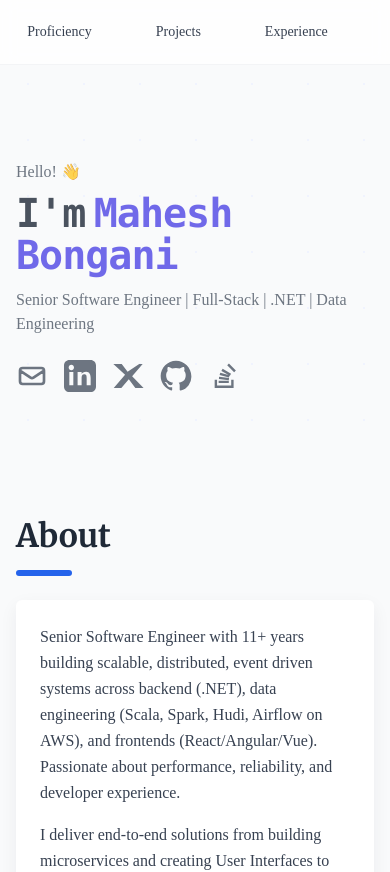
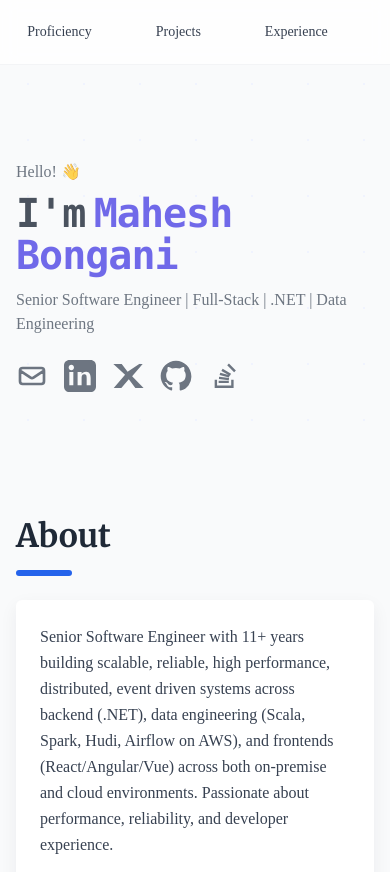
Before and after one commit to MaheshB0ngani/portfolio, a React (Vite) app: page / in a window 390 px wide. Shown: the top 872 px of the page. Built offline with nearby package versions, Linux system fonts and the light colour scheme; the HTML template or start-up script is replaced by a standard one.

Commit message:
Content improvement

```diff
--- a/src/components/Projects.jsx
+++ b/src/components/Projects.jsx
@@ -3,7 +3,7 @@ import React from 'react'
 export default function Projects({ projects }) {
   return (
     <section className="mb-8">
-      <div className="grid gap-6 md:grid-cols-2">
+      <div className="grid gap-6 md:grid-cols-1 xlg:grid-cols-2">
         {projects.map((p, i) => (
           <div key={i} className="group bg-white rounded-md card-shadow card-interactive overflow-hidden flex relative" href="#" aria-label={p.title}>
             {/* <div className="w-40 h-28 flex-shrink-0 overflow-hidden">
@@ -11,7 +11,7 @@ export default function Projects({ projects }) {
             </div> */}
             <div className="p-6 flex-1">
               <h3 className="text-lg font-semibold">{p.title}</h3>
-              <p className="text-sm text-gray-700 mt-2">{p.description}</p>
+              <pre className="text-sm text-gray-700 mt-2"  style={{ textWrap: 'auto' }}>{p.description}</pre>
               {(p.tags?.length || p.links?.source || p.links?.demo) && (
                 <div className="mt-4 flex items-center flex-wrap gap-2 text-xs">
                   {p.tags?.map((t, idx) => (
--- a/src/components/Skills.jsx
+++ b/src/components/Skills.jsx
@@ -24,7 +24,7 @@ export default function Skills({ skills = {} }) {
   return (
     <section className="mb-8">
       <div className="bg-white p-6 rounded-md card-shadow">
-        <div className="grid grid-cols-1 md:grid-cols-2 gap-6">
+        <div className="grid grid-cols-1 xlg:grid-cols-2 gap-6">
           <SkillsIconList title="Primary" items={skills.primary ?? []} />
           <SkillsIconList title="Frontend" items={skills.frontend ?? []} />
           <SkillsIconList title="Databases" items={skills.databases ?? []} />
--- a/src/data/resume.js
+++ b/src/data/resume.js
@@ -3,7 +3,7 @@ const resume = {
   title: 'Senior Software Engineer | Full-Stack | .NET | Data Engineering',
   contact: {
     phone: '+1-470-662-xxxx',
-    email: 'mahesh.bongani1@gmail.com',
+    email: 'mahesh.bongani1+portfolio@gmail.com',
   },
   socials: {
     linkedin: 'https://www.linkedin.com/in/mahesh-bongani/',
@@ -12,7 +12,7 @@ const resume = {
     stackoverflow: 'https://stackoverflow.com/users/6160525/mahesh-bongani',
   },
   summary:
-    'Senior Software Engineer with 11+ years building scalable, distributed, event driven systems across backend (.NET), data engineering (Scala, Spark, Hudi, Airflow on AWS), and frontends (React/Angular/Vue). Passionate about performance, reliability, and developer experience.',
+    'Senior Software Engineer with 11+ years building scalable, reliable, high performance, distributed, event driven systems across backend (.NET), data engineering (Scala, Spark, Hudi, Airflow on AWS), and frontends (React/Angular/Vue) across both on-premise and cloud environments. Passionate about performance, reliability, and developer experience.',
   profile:
     'I deliver end-to-end solutions from building microservices and creating User Interfaces to data pipelines and cloud infrastructure, leading POCs, mentoring teams, and driving architecture decisions for high-impact projects.',
   skills: {
@@ -61,9 +61,14 @@ const resume = {
       period: 'April 2019 - Present',
       role: 'Senior Software Engineer',
       bullets: [
-        'Developed scalable microservices using .NET Core, Scala, Kafka, MongoDB, and Redis for real-time reward decisioning.',
-        'Built data pipelines processing 10M+ financial transactions daily; optimized Spark pipelines to improve performance by 40% and reduce costs.',
-        'Implemented infrastructure-as-code with Terraform and Kubernetes; improved deployment efficiency and scalability.'
+        'Developed scalable microservices using .NET Core, Scala, Java,  Kafka, MongoDB, and Redis, enabling real-time reward decisioning and high availability.',
+        'Delivered full-stack features integrating Vue/React frontends with GraphQL and REST APIs for internal platforms.',
+        'Led design and development of backend services and data pipelines processing 10M+ financial transactions daily, achieving end-to-end transaction ingestion to reward generation within 5 hours.',
+        'Designed and optimized Apache Spark pipelines on AWS EMR and Glue, improving performance by 40% and reducing cloud costs by $8K/month.',
+        'Implemented cost-optimized infrastructure-as-code using Terraform, Kubernetes, and AWS, improving deployment efficiency and scalability.',
+        'Mentored junior engineers, led technical design sessions, and conducted POCs to validate architectural approaches and tools.',
+        'Partnered with product owners to translate business needs into technical user stories, identify requirement gaps, and define implementation strategies.',
+        'Contributed to core architecture, module scaffolding, and “happy path” flows to accelerate onboarding and delivery for new projects.'
       ]
     },
     {
@@ -78,49 +83,58 @@ const resume = {
   ],
   projects: [
     {
-      title: 'Core Data Platform & Rewards Management System',
+      title: '» Core Data Platform & Rewards Management System',
       description:
         'Data pipelines and processes that import, clean, and process transactional data to generate rewards and reports. Technologies: Scala, Spark, Apache Hudi, Airflow, EMR, Glue.',
       links: { source: '', demo: '' },
       tags: ['Scala', 'Spark', 'Hudi', 'Airflow', 'AWS']
     },
     {
-      title: 'Purchase Graph & Merchant Location Cleaning',
+        title: '» Measurement (Partner Services):',
+        description:
+          'Partner services enable the system to create and manage cookies and tags installed on Advertisers and banks sites, tracking conversions, and facilitating audience generation and reporting. \nIt also supports and manages third-party tags from other ad ecosystem organizations.This system is a purely microservices-oriented, event-driven architecture deployed on AWS Cloud and Kubernetes Clusters.',
+        links: { source: '', demo: '' },
+        tags: ['.NET Core', 'Web APIs', 'Kafka', 'Redis', 'MongoDB', 'GraphQL', 'Vue.js']
+    },
+    {
+      title: '» Purchase Graph & Merchant Location Cleaning',
       description:
         'Knowledge graph of categories, merchants and locations to clean and match transactions to store locations; improves accuracy of advertiser matching.',
       links: { source: '', demo: '' },
-      tags: ['Graph', 'ETL', 'Data Quality']
+      tags: ['.NET Core', 'Kafka', 'Redis', 'ElasticSearch', 'ETL', 'Web APIs']
+    },
+    {
+        title: '» IQSmarts (IntelliQuick delivery, A logistics company)',
+        description:
+        'IQSmarts system allows customers to place orders through different integration modes, which include ordering through a website as an individual single order or bulk orders as file uploads, API, or an FTP mode via JSON, XML, and CSV contract. Delivered cron-based schedulers to fetch data from external vendors’ API or FTP locations. Created user management and alerts & notification modules using C#, Angular, and SQL Server. Responsibilities: Writing business logic, unit and integration tests, and handling internal code reviews. Involved in the design and development of new requirements. Handled communication with clients and provided round-the-clock support.',
+        links: { source: '', demo: '' },
+        tags: ['C#.NET', 'Web APIs', 'Angular', 'SQL Server', 'Windows Services', 'Redis']
+    },
+    {
+        title: '» Healthcare Products: CRUX & HCSC',
+        description:
+        'HCSC is a health insurance company in the United States and is the licensee of the Blue Cross Blue Shield (BCBS) Association of 5 states (IL, NM, TX, MT, OK). It offers various health and life insurance products. \n\nCrux is also a HealthCare suite, which we developed in-house from scratch. This product offers real-time integration of various enrollment channels and facilitates cost-effective execution of health plan operations. There are several modules developed in CRUX; below are a few of them.  \n\nI worked on multiple modules like Enrollment Processor, Rules Engine, Member Services, and Financial Transactions for billing. The Enrollment processor handles the saving of application data in the DBS related to the Enrollment and Membership modules. Rules Engine is a service where the application is validated with configurable rules for further processing. These can be categorized, customized, and turned off with configurations from the UI.',
+        links: { source: '', demo: '' },
+        tags: ['C#.NET', 'Web APIs', 'React', 'SQL Server', 'Windows Services', 'Redis']
     }
   ],
   education: {
-    degree: 'B.Tech in Computer Science Engineering',
+    degree: 'Bachelors degree in Computer Science Engineering',
     school: 'Gokaraju Rangaraju Institute of Engineering and Technology (GRIET), JNTU-H',
     years: '2010 - 2014'
   },
   whatIDo: {
     title: 'What I do',
     subtitle: 'A full stack developer who wants to explore every tech stack',
-    // Font Awesome brand icons (fab) with labels
-    techIcons: [
-      { icon: 'fab fa-html5', label: 'html5' },
-      { icon: 'fab fa-css3-alt', label: 'css3' },
-      { icon: 'fab fa-sass', label: 'sass' },
-      { icon: 'fab fa-js', label: 'javascript' },
-      { icon: 'fab fa-react', label: 'react' },
-      { icon: 'fab fa-node', label: 'nodejs' },
-      { icon: 'fab fa-npm', label: 'npm' },
-      { icon: 'fas fa-database', label: 'sql' },
-      { icon: 'fab fa-aws', label: 'aws' },
-      { icon: 'fab fa-python', label: 'python' },
-      { icon: 'fab fa-docker', label: 'docker' },
-      { icon: 'fas fa-fire-alt', label: 'firebase' },
-    ],
     bullets: [
       {
         subject: 'Backend Engineering',
         points: [
           'Designed and optimized .NET Core microservices, reducing API response times by 40%.',
           'Improved application throughput to handle 3x more concurrent requests without scaling hardware.'
+        ],
+        techIcons: [
+            // { icon: 'fas fa-hashtag', label: 'C#.NET' },
         ]
       },
       {
@@ -129,12 +143,18 @@ const resume = {
           'Built scalable pipelines using Scala, Apache Spark, Apache Hudi, AWS S3, Glue, EMR, and Airflow.',
           'Cut data processing times from 6 hours to under 2 hours, enabling near real-time analytics.',
           'Reduced storage costs by 30% via optimized Hudi compaction and S3 data lifecycle policies.'
+        ],
+        techIcons: [
+            // { icon: 'fab fa-angular', label: 'Angular' },
         ]
       },
       {
         subject: 'Frontend Development',
         points: [
           'Delivered responsive, high-traffic web apps in Angular, React & Vue.js with <1 second load time for critical pages.'
+        ],
+        techIcons: [
+            // { icon: 'fab fa-angular', label: 'Angular' },
         ]
       },
       {
@@ -143,6 +163,9 @@ const resume = {
           'Automated AWS infrastructure with Terraform, reducing deployment cycles from 2 days to under 2 hours.',
           'Migrated on-prem workloads to AWS EKS, cutting operational overhead by 50%.',
           'Built CI/CD pipelines (TeamCity, Octopus), enabling daily deployments with zero downtime.'
+        ],
+        techIcons: [
+            // { icon: 'fab fa-angular', label: 'Angular' },
         ]
       },
       {
@@ -150,6 +173,9 @@ const resume = {
         points: [
           'Developed Kafka-based event-driven systems processing millions of events/day.',
           'Integrated Redis, MongoDB, Elasticsearch, and GraphQL (HotChocolate) for high-performance data access.'
+        ],
+        techIcons: [
+            // { icon: 'fab fa-angular', label: 'Angular' },
         ]
       }
     ],
```
Also changed, not shown: src/components/WhatIDo.jsx (+14 -2 lines).
